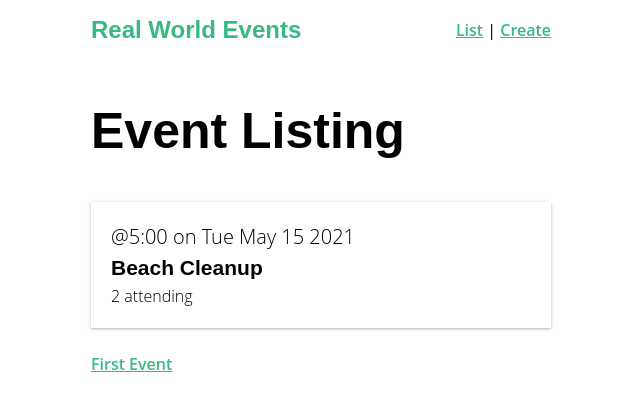
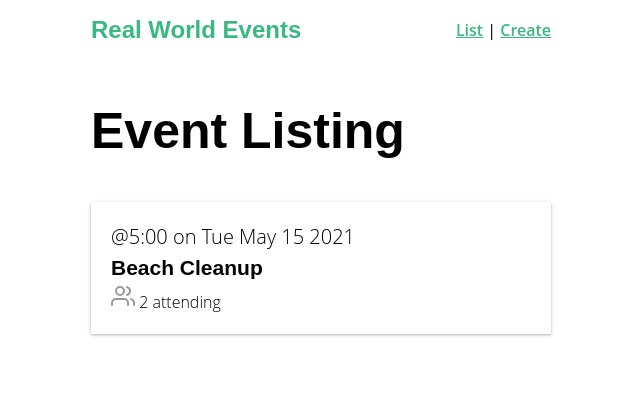
Before and after one commit to mantasastra/real-world-vue, a Vue app: page / in a window 1280 px wide. Shown: the top 408 px of the page, without its empty margins (319-959 px from the left). Built offline with nearby package versions, Linux system fonts and the light colour scheme.

Commit message:
Create global base icon component

```diff
--- a/package.json
+++ b/package.json
@@ -9,6 +9,7 @@
   },
   "dependencies": {
     "core-js": "^3.6.5",
+    "feather-icons": "^4.28.0",
     "vue": "^2.6.11",
     "vue-router": "^3.2.0",
     "vuex": "^3.4.0"
--- /dev/null
+++ b/src/components/BaseIcon.vue
@@ -0,0 +1,50 @@
+<template>
+  <div class="icon-wrapper" v-html="svg"></div>
+</template>
+
+<script>
+import feather from 'feather-icons'
+
+export default {
+  props: {
+    name: String,
+    width: {
+      type: [Number, String],
+      default: 24
+    },
+    height: {
+      type: [Number, String],
+      default: 24
+    }
+  },
+  name: 'BaseIcon',
+  computed: {
+    svg() {
+      return feather.icons[this.name].toSvg({
+        class: 'icon',
+        width: this.width,
+        height: this.height
+      })
+    }
+  }
+}
+</script>
+
+<style scoped>
+.icon-wrapper {
+  display: inline-flex;
+  align-items: center;
+  color: rgba(0, 0, 0, 0.4);
+  font-size: 1rem;
+  font-weight: 600;
+}
+
+.icon {
+  stroke: currentColor;
+  stroke-width: 2;
+  stroke-linecap: round;
+  stroke-linejoin: round;
+  fill: none;
+  margin-right: 6px;
+}
+</style>
--- a/src/components/EventCard.vue
+++ b/src/components/EventCard.vue
@@ -2,10 +2,12 @@
   <router-link
     class="event-link"
     :to="{ name: 'event-show', params: { id: '1' } }"
-    ><div class="event-card -shadow">
-      <span class="eyebrow">@{{ event.time }} on {{ event.date }} </span>
+  >
+    <div class="event-card -shadow">
+      <span class="eyebrow">@{{ event.time }} on {{ event.date }}</span>
       <h4 class="title">{{ event.title }}</h4>
-      <span>{{ event.attendees.length }} attending</span>
+      <base-icon name="users" />
+      <span> {{ event.attendees.length }} attending</span>
     </div>
   </router-link>
 </template>
--- a/src/main.js
+++ b/src/main.js
@@ -2,8 +2,10 @@
 import App from './App.vue'
 import router from './router'
 import store from './store'
+import BaseIcon from '@/components/BaseIcon'
 
 Vue.config.productionTip = false
+Vue.component('BaseIcon', BaseIcon)
 
 new Vue({
   router,
--- a/src/views/EventList.vue
+++ b/src/views/EventList.vue
@@ -2,11 +2,6 @@
   <div>
     <h1>Event Listing</h1>
     <event-card />
-    <p>
-      <router-link :to="{ name: 'event-show', params: { id: '1' } }"
-        >First Event</router-link
-      >
-    </p>
   </div>
 </template>
 
```
Also changed, not shown: 1 other file (tests, documents, lock files or other folders).
